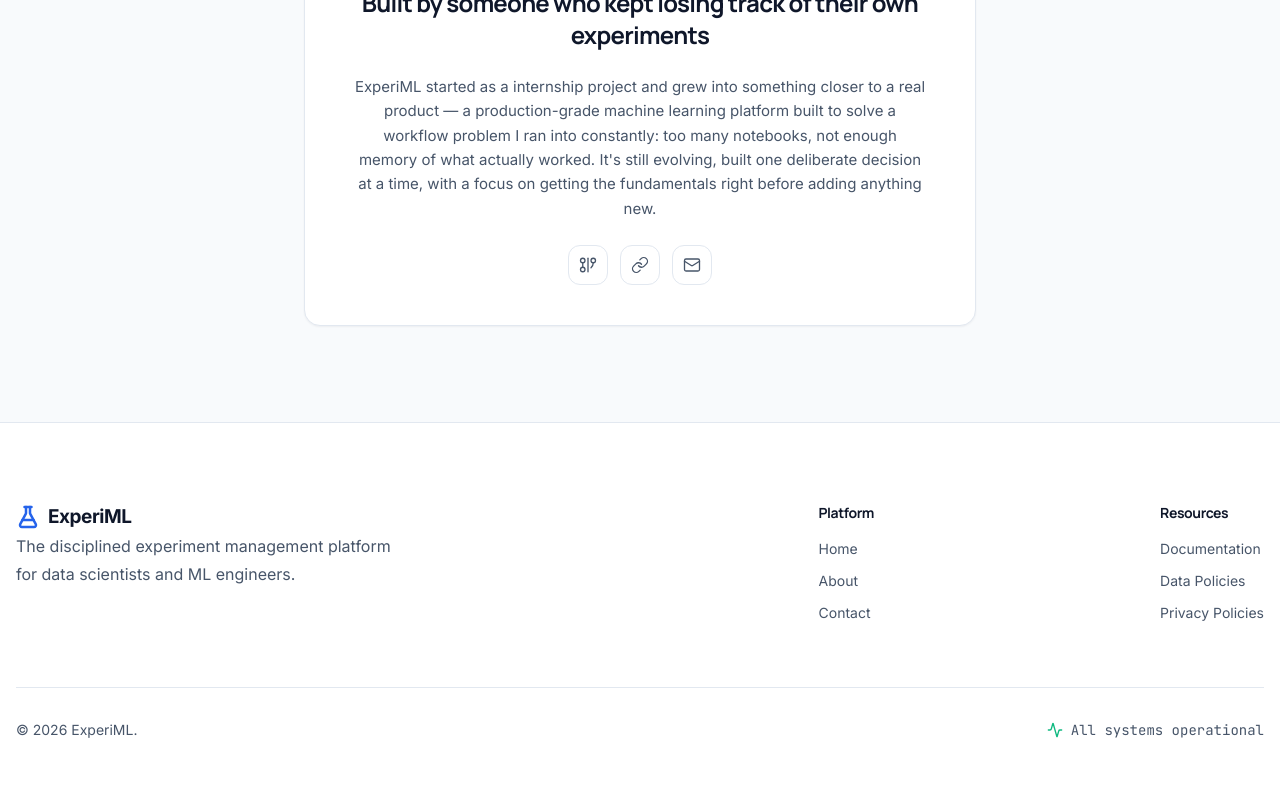
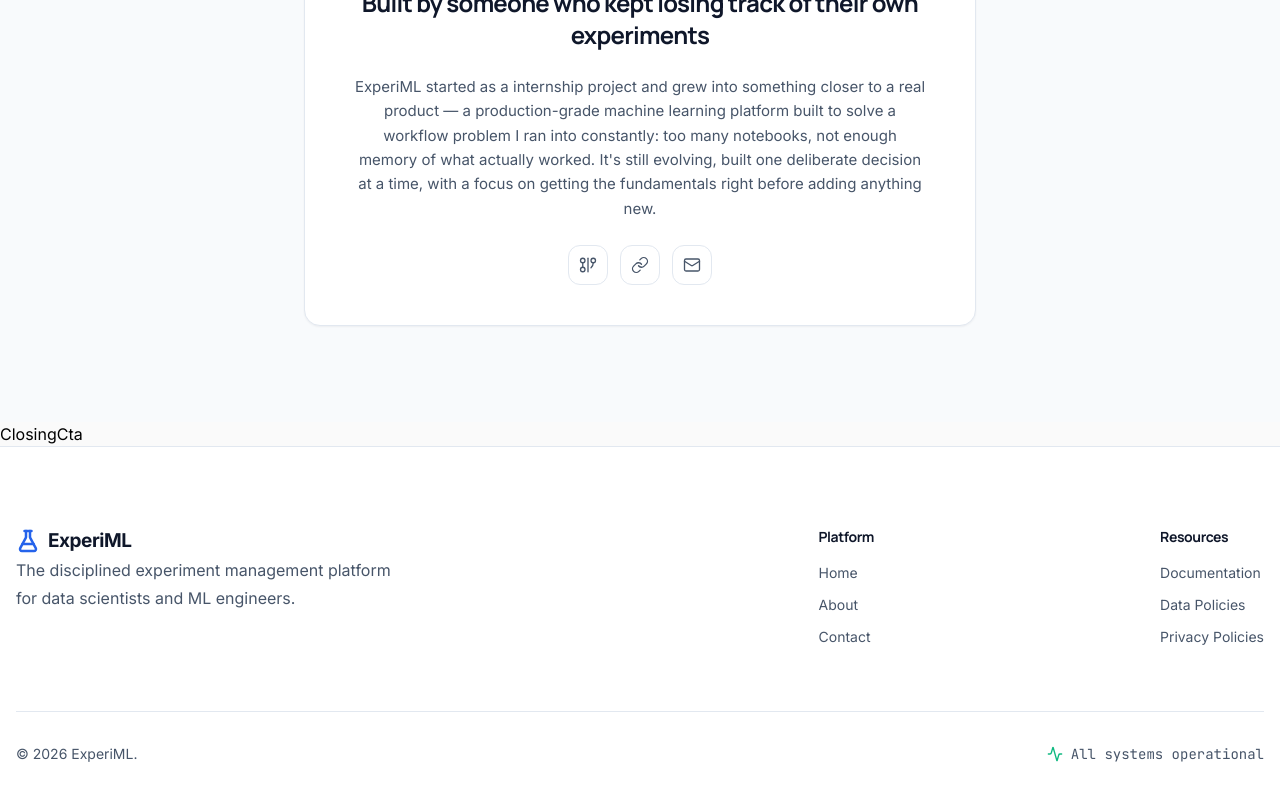
Before and after one commit to Dhairya-Dave-0204/ExperiML, a React (Vite) app in the folder frontend/: page /about in a window 1280 px wide. Shown: the part 6276-7076 px from the top of the page. Built offline with nearby package versions, Linux system fonts and the light colour scheme.

Commit message:
Create and connect the cta to about page

```diff
--- a/frontend/src/components/components.index.js
+++ b/frontend/src/components/components.index.js
@@ -25,3 +25,4 @@ export { default as WhoCanUse } from "./shared/About/WhoCanUse/WhoCanUse"
 export { default as DesignPhilosophy } from "./shared/About/DesignPhilosophy/DesignPhilosophy"
 export { default as TechStack } from "./shared/About/TechStack/TechStack"
 export { default as MeetDeveloper } from "./shared/About/MeetDeveloper/MeetDeveloper"
+export { default as ClosingCta } from "./shared/About/ClosingCta/ClosingCta"
--- /dev/null
+++ b/frontend/src/components/shared/About/ClosingCta/ClosingCta.jsx
@@ -0,0 +1,9 @@
+import React from 'react'
+
+function ClosingCta() {
+  return (
+    <div>ClosingCta</div>
+  )
+}
+
+export default ClosingCta
--- a/frontend/src/pages/About/About.jsx
+++ b/frontend/src/pages/About/About.jsx
@@ -9,7 +9,8 @@ import {
   WhoCanUse,
   DesignPhilosophy,
   TechStack,
-  MeetDeveloper
+  MeetDeveloper,
+  ClosingCta
 } from "@/components/components.index";
 
 function About() {
@@ -24,6 +25,7 @@ function About() {
       <WhoCanUse />
       <TechStack />
       <MeetDeveloper />
+      <ClosingCta />
     </>
   );
 }
```
